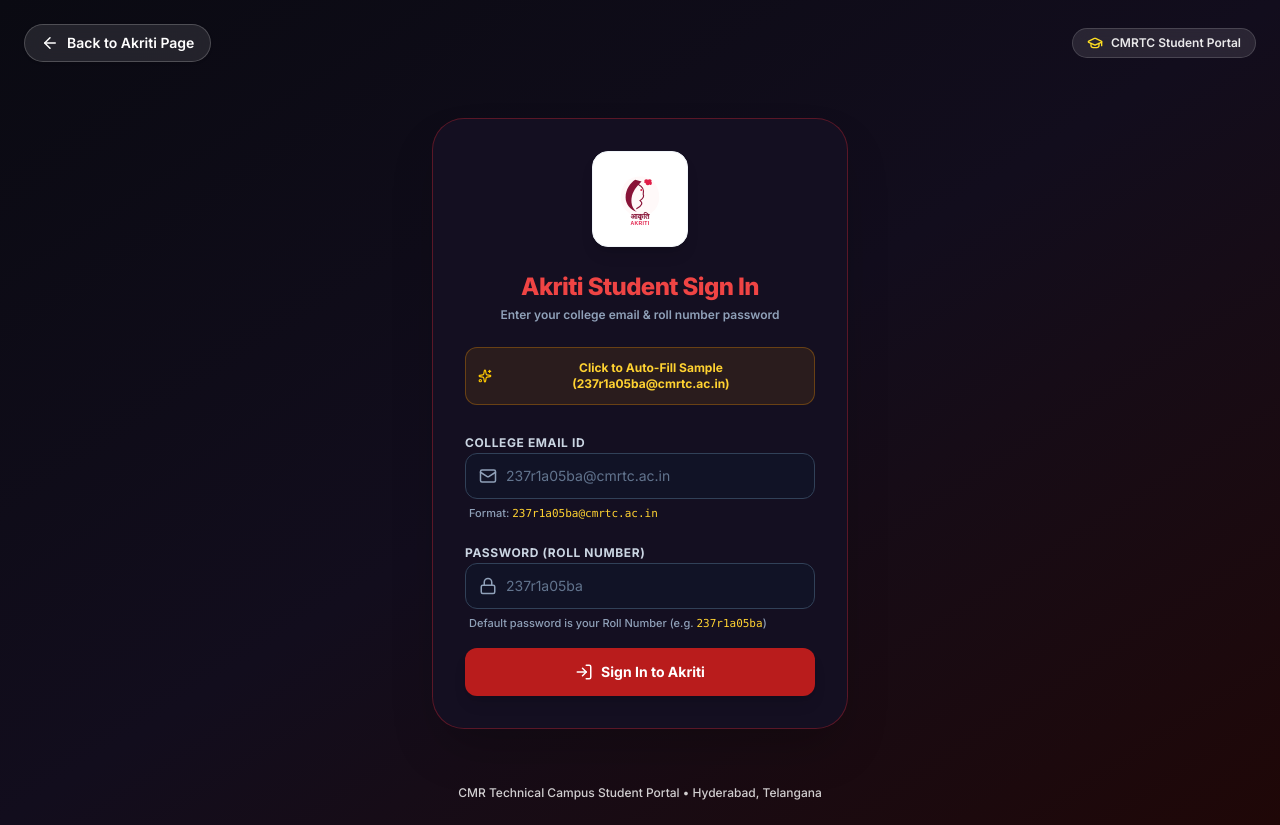
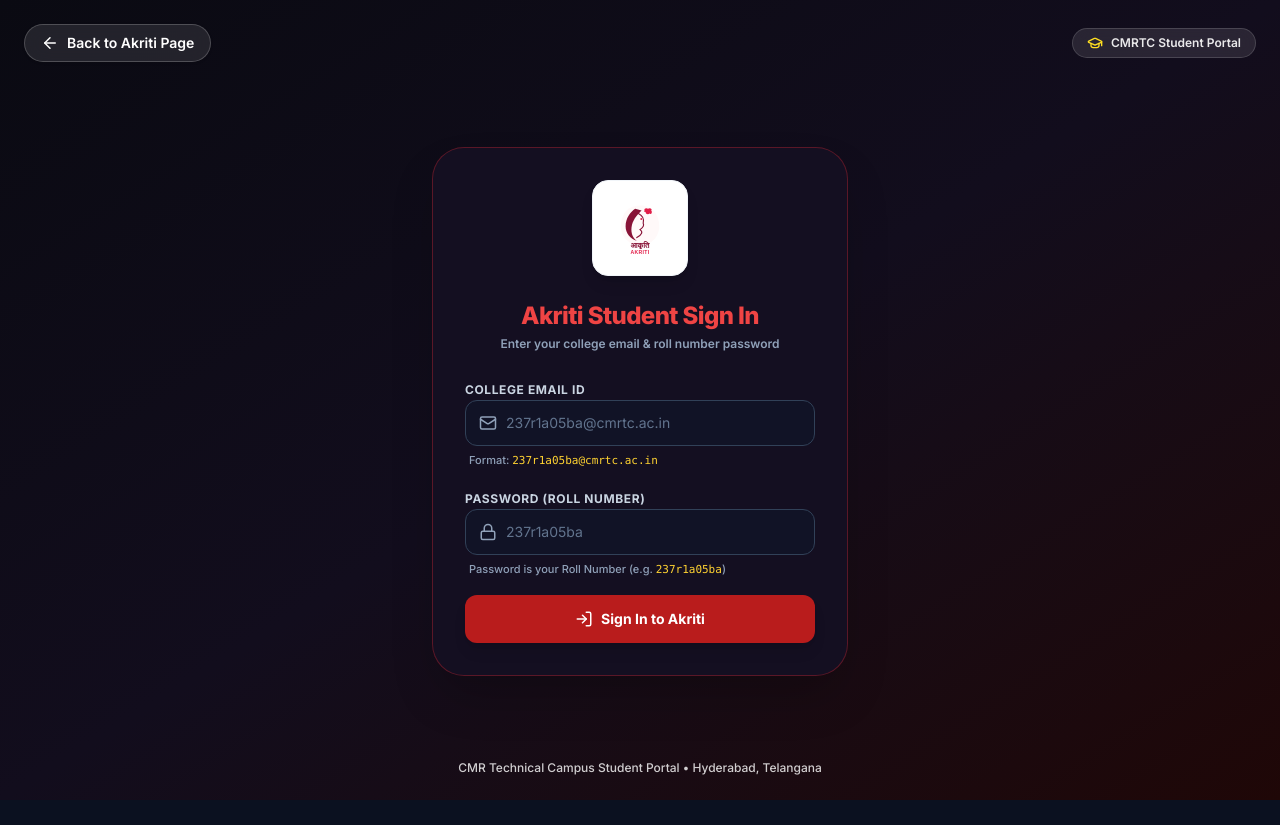
Before and after one commit to srujjulu/UniSphere, a React (Vite) app: page /club/1/signin in a window 1280 px wide. After the commit the page ends 800 px from the top, so only its background shows below. Built offline with nearby package versions, Linux system fonts and the light colour scheme.

Commit message:
update roll-number validation for 01-100 and AA-FZ ranges, remove auto fill button

```diff
--- a/src/pages/ClubSignInPage.jsx
+++ b/src/pages/ClubSignInPage.jsx
@@ -7,11 +7,8 @@
   Lock,
   LogIn,
   CheckCircle2,
-  Sparkles,
   AlertCircle,
-  GraduationCap,
-  KeyRound,
-  UserCheck
+  GraduationCap
 } from 'lucide-react';
 import confetti from 'canvas-confetti';
 import Toast from '../components/ui/Toast';
@@ -29,46 +26,36 @@
     bgGradient: 'from-[#4A0010] via-[#881337] to-[#E11D48]',
     cardBg: 'bg-white text-slate-900 border-rose-200',
     titleColor: 'text-[#E11D48]',
-    badgeBg: 'bg-rose-50 text-[#E11D48]',
     buttonBg: 'bg-[#881337] hover:bg-[#6B0D2B] text-white',
-    inputFocus: 'focus:border-[#E11D48] focus:ring-rose-500/20',
-    tag: 'CMRTC Cultural & Performing Arts Portal'
+    inputFocus: 'focus:border-[#E11D48] focus:ring-rose-500/20'
   },
   codeholics: {
     bgGradient: 'from-[#0A0A12] via-[#120D1D] to-[#1F0707]',
     cardBg: 'bg-[#140F21] text-white border-red-500/30',
     titleColor: 'text-[#EF4444]',
-    badgeBg: 'bg-red-950/80 text-[#EF4444] border border-red-500/30',
     buttonBg: 'bg-[#B91C1C] hover:bg-[#991B1B] text-white shadow-[0_0_20px_rgba(185,28,28,0.4)]',
-    inputFocus: 'focus:border-[#EF4444] focus:ring-red-500/20',
-    tag: 'CMRTC Developer & Hackers Portal'
+    inputFocus: 'focus:border-[#EF4444] focus:ring-red-500/20'
   },
   ncc: {
     bgGradient: 'from-[#081226] via-[#0D234C] to-[#0284C7]',
     cardBg: 'bg-[#0B1A36] text-white border-amber-500/30',
     titleColor: 'text-[#F59E0B]',
-    badgeBg: 'bg-blue-950/90 text-[#38BDF8] border border-amber-500/40',
     buttonBg: 'bg-[#1E3A8A] hover:bg-[#172554] text-amber-300 border border-amber-500/40',
-    inputFocus: 'focus:border-[#F59E0B] focus:ring-amber-500/20',
-    tag: 'CMRTC NCC Cadet Portal'
+    inputFocus: 'focus:border-[#F59E0B] focus:ring-amber-500/20'
   },
   photography: {
     bgGradient: 'from-[#090717] via-[#2E1065] to-[#581C87]',
     cardBg: 'bg-[#1D1036] text-white border-purple-500/30',
     titleColor: 'text-[#C084FC]',
-    badgeBg: 'bg-purple-950/80 text-[#A855F7] border border-purple-500/30',
     buttonBg: 'bg-[#6B21A8] hover:bg-[#581C87] text-white',
-    inputFocus: 'focus:border-[#C084FC] focus:ring-purple-500/20',
-    tag: 'CMRTC Film & Cinema Student Portal'
+    inputFocus: 'focus:border-[#C084FC] focus:ring-purple-500/20'
   },
   lexis: {
     bgGradient: 'from-[#021F17] via-[#064E3B] to-[#0D5C46]',
     cardBg: 'bg-[#053024] text-white border-emerald-500/30',
     titleColor: 'text-[#34D399]',
-    badgeBg: 'bg-emerald-950/80 text-[#C084FC] border border-purple-400/30',
     buttonBg: 'bg-[#047857] hover:bg-[#065F46] text-white',
-    inputFocus: 'focus:border-[#34D399] focus:ring-emerald-500/20',
-    tag: 'CMRTC Literary & MUN Speaker Portal'
+    inputFocus: 'focus:border-[#34D399] focus:ring-emerald-500/20'
   }
 };
 
@@ -87,6 +74,17 @@
     default:
       return <CodeClubLogo />;
   }
+};
+
+// Roll Number Validation Helper (01-100 or AA-AZ, BA-BZ, CA-CZ, DA-DZ, EA-EZ, FA-FZ)
+const validateCmrtcRollNumber = (rollStr) => {
+  if (!rollStr) return false;
+  const cleanStr = rollStr.trim().toLowerCase();
+
+  // Format: College Prefix (\d{3}[a-z]\d[a-z]\d{2}) + Suffix ((01-100) or (AA-FZ))
+  const rollRegex = /^(\d{3}[a-z]\d[a-z]\d{2})((?:0[1-9]|[1-9][0-9]|100)|(?:[a-f][a-z]))$/i;
+
+  return rollRegex.test(cleanStr);
 };
 
 const ClubSignInPage = () => {
@@ -111,13 +109,6 @@
     }, 4000);
   };
 
-  // Auto-fill helper for quick testing
-  const handleAutoFill = () => {
-    setEmail('237r1a05ba@cmrtc.ac.in');
-    setPassword('237r1a05ba');
-    setErrorMsg('');
-  };
-
   const handleSubmit = (e) => {
     e.preventDefault();
     setErrorMsg('');
@@ -138,8 +129,26 @@
     // Extract roll number prefix before @
     const rollPart = cleanEmail.split('@')[0];
 
-    // Check roll number email format: e.g. 237r1a05ba@cmrtc.ac.in or any student roll email
-    if (cleanPassword === rollPart || cleanPassword.length >= 6) {
+    // Check college email domain
+    if (!cleanEmail.includes('@cmrtc') && !cleanEmail.includes('@cmr')) {
+      setErrorMsg('Please enter a valid CMRTC college email (e.g. 237r1a0501@cmrtc.ac.in or 237r1a05BA@cmrtc.ac.in)');
+      return;
+    }
+
+    // Validate roll number format (01-100 or AA-FZ)
+    const isRollValid = validateCmrtcRollNumber(rollPart);
+    if (!isRollValid) {
+      setErrorMsg(`Invalid Roll Number format. Suffix must be 01-100 or AA-FZ (e.g. 237r1a0501, 237r1a05BA, or 237r1a05DZ)`);
+      return;
+    }
+
+    // Validate password matches roll number
+    if (cleanPassword !== rollPart) {
+      setErrorMsg(`Incorrect password. Password must match your Roll Number (${rollPart.toUpperCase()})`);
+      return;
+    }
+
+    // Authentication Success
     setIsSuccess(true);
     setSignedInStudent(rollPart.toUpperCase());
     addToast(`Successfully signed into ${clubData.name}! 🎉`, 'success');
@@ -149,9 +158,6 @@
       spread: 90,
       origin: { y: 0.7 }
     });
-    } else {
-      setErrorMsg(`Invalid credentials. Password must match your Roll Number (${rollPart})`);
-    }
   };
 
   return (
@@ -198,16 +204,6 @@
               Enter your college email & roll number password
             </p>
           </div>
-
-          {/* Quick Auto-Fill Banner */}
-          <button
-            type="button"
-            onClick={handleAutoFill}
-            className="w-full mb-6 p-3 rounded-xl bg-amber-500/10 border border-amber-500/30 text-amber-300 hover:bg-amber-500/20 text-xs font-bold flex items-center justify-center gap-2 cursor-pointer transition-all"
-          >
-            <Sparkles size={14} className="text-yellow-400" />
-            <span>Click to Auto-Fill Sample (237r1a05ba@cmrtc.ac.in)</span>
-          </button>
 
           {/* Success State */}
           {isSuccess ? (
@@ -289,7 +285,7 @@
                   />
                 </div>
                 <p className="text-[11px] text-slate-400 font-medium pl-1">
-                  Default password is your Roll Number (e.g. <code className="text-amber-300 font-mono">237r1a05ba</code>)
+                  Password is your Roll Number (e.g. <code className="text-amber-300 font-mono">237r1a05ba</code>)
                 </p>
               </div>
 
```
Lines whose indentation alone changed are shown as unchanged.
